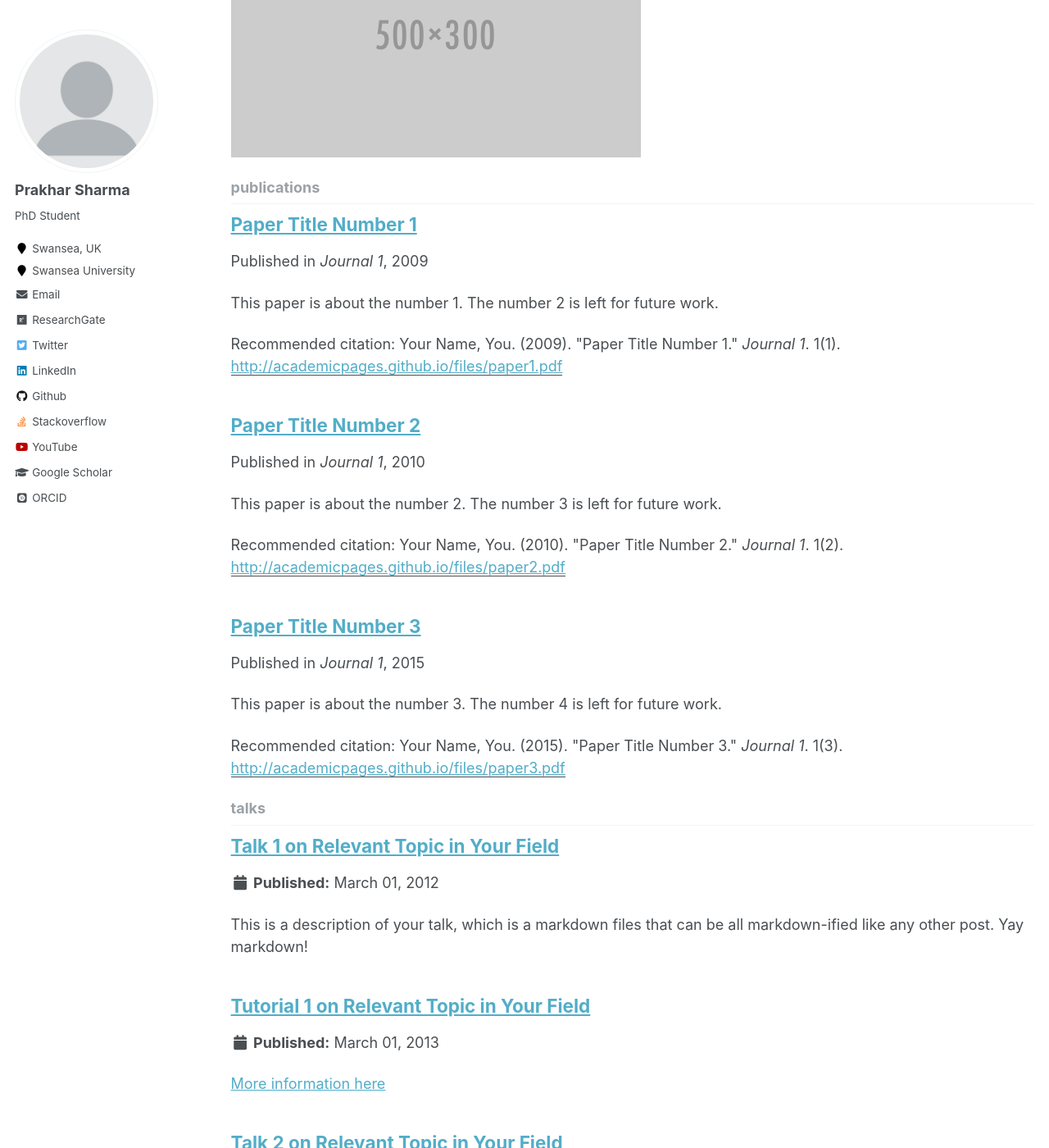
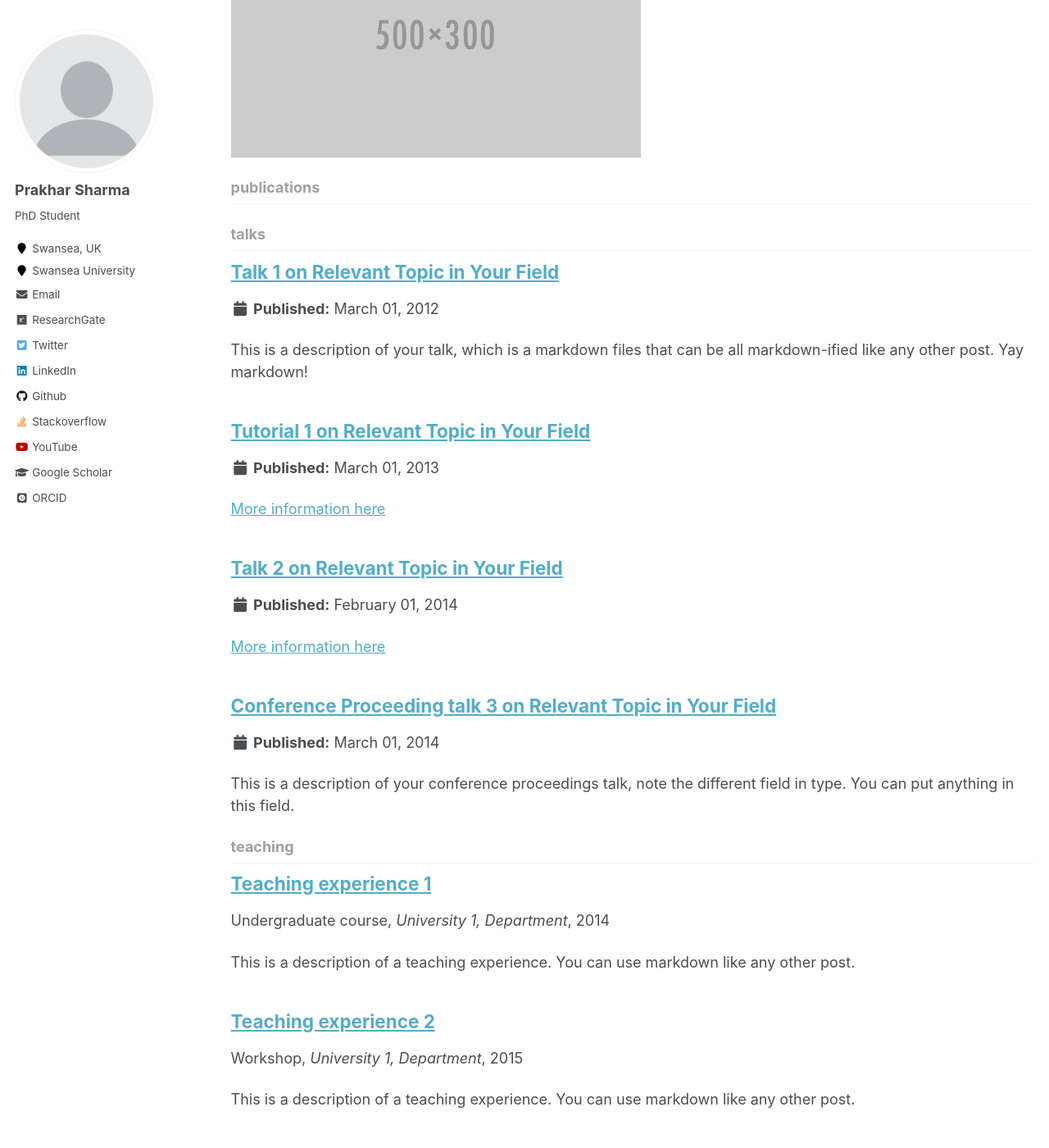
Before and after one commit to praksharma/praksharma.github.io, a Jekyll site: the page built from _pages/collection-archive.html, in a window 1280 px wide and 1400 px high, scrolled down 912 px. Shown: the whole window at 82% size. Built offline with Jekyll 4.4.1, drawn with Linux system fonts in a browser that asks for light colours; some web fonts are replaced.

```diff
--- a/_publications/2009-10-01-paper-title-number-1.md
+++ /dev/null
@@ -1,15 +0,0 @@
----
-title: "Paper Title Number 1"
-collection: publications
-permalink: /publication/2009-10-01-paper-title-number-1
-excerpt: 'This paper is about the number 1. The number 2 is left for future work.'
-date: 2009-10-01
-venue: 'Journal 1'
-paperurl: 'http://academicpages.github.io/files/paper1.pdf'
-citation: 'Your Name, You. (2009). &quot;Paper Title Number 1.&quot; <i>Journal 1</i>. 1(1).'
----
-This paper is about the number 1. The number 2 is left for future work.
-
-[Download paper here](http://academicpages.github.io/files/paper1.pdf)
-
-Recommended citation: Your Name, You. (2009). "Paper Title Number 1." <i>Journal 1</i>. 1(1).
--- a/_publications/2010-10-01-paper-title-number-2.md
+++ /dev/null
@@ -1,15 +0,0 @@
----
-title: "Paper Title Number 2"
-collection: publications
-permalink: /publication/2010-10-01-paper-title-number-2
-excerpt: 'This paper is about the number 2. The number 3 is left for future work.'
-date: 2010-10-01
-venue: 'Journal 1'
-paperurl: 'http://academicpages.github.io/files/paper2.pdf'
-citation: 'Your Name, You. (2010). &quot;Paper Title Number 2.&quot; <i>Journal 1</i>. 1(2).'
----
-This paper is about the number 2. The number 3 is left for future work.
-
-[Download paper here](http://academicpages.github.io/files/paper2.pdf)
-
-Recommended citation: Your Name, You. (2010). "Paper Title Number 2." <i>Journal 1</i>. 1(2).
--- a/_publications/2015-10-01-paper-title-number-3.md
+++ /dev/null
@@ -1,15 +0,0 @@
----
-title: "Paper Title Number 3"
-collection: publications
-permalink: /publication/2015-10-01-paper-title-number-3
-excerpt: 'This paper is about the number 3. The number 4 is left for future work.'
-date: 2015-10-01
-venue: 'Journal 1'
-paperurl: 'http://academicpages.github.io/files/paper3.pdf'
-citation: 'Your Name, You. (2015). &quot;Paper Title Number 3.&quot; <i>Journal 1</i>. 1(3).'
----
-This paper is about the number 3. The number 4 is left for future work.
-
-[Download paper here](http://academicpages.github.io/files/paper3.pdf)
-
-Recommended citation: Your Name, You. (2015). "Paper Title Number 3." <i>Journal 1</i>. 1(3).
```
Also changed, not shown: _pages/talks.md (+5 -4 lines).
